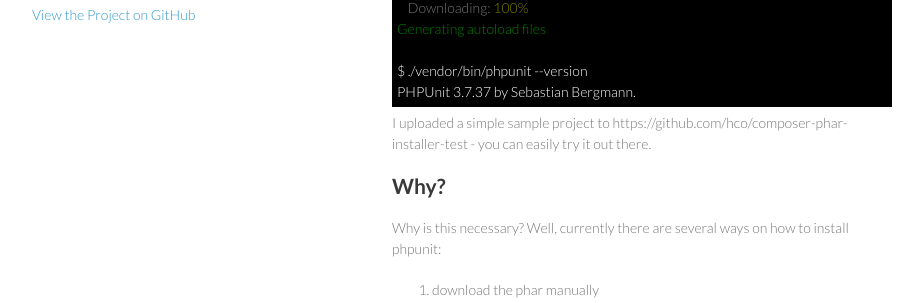
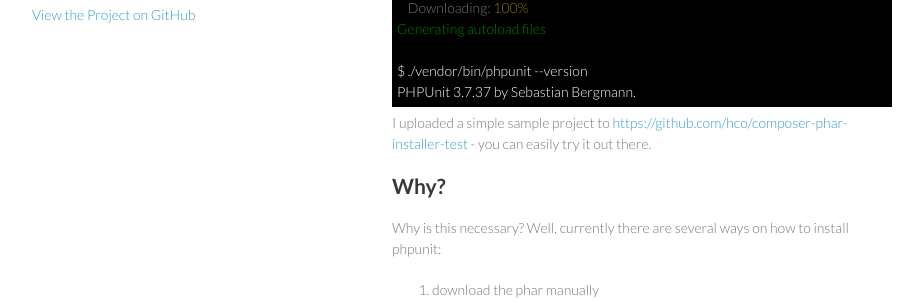
Before and after one commit to toolphar/toolphar, a Jekyll site: the page built from index.md, in a window 1280 px wide and 900 px high, scrolled down 530 px. Shown: the part 146-449 px from the top of the window, without its empty margins (178-1101 px from the left). Built offline with Jekyll 4.4.1, drawn with Linux system fonts in a browser that asks for light colours; Markdown is read by kramdown in place of the engine named in the settings; part of the change alters nothing that is shown.

Commit message:
fixed link

```diff
--- a/index.md
+++ b/index.md
@@ -43,7 +43,7 @@ PHPUnit 3.7.37 by Sebastian Bergmann.
 </div>
 
 
-I uploaded a simple sample project to https://github.com/hco/composer-phar-installer-test - you can easily try it out there.
+I uploaded a simple sample project to [https://github.com/hco/composer-phar-installer-test](https://github.com/hco/composer-phar-installer-test) - you can easily try it out there.
 
 ## Why?
 
```
